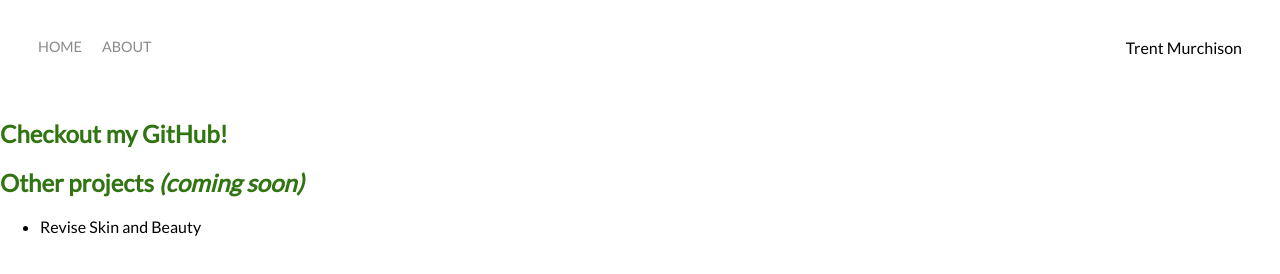
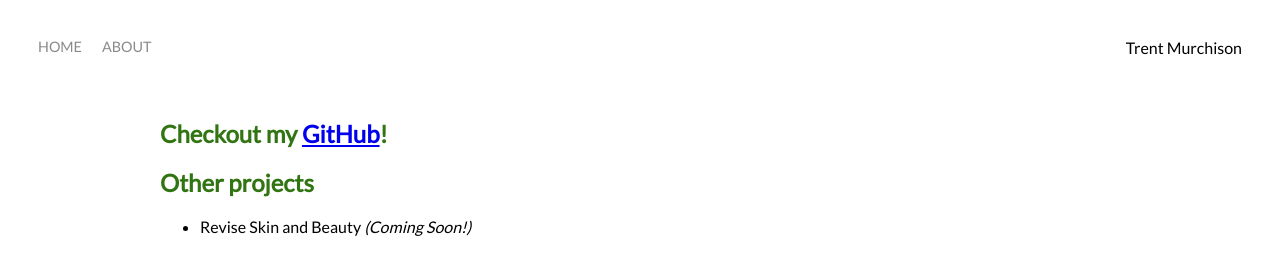
Before and after one commit to sporkenthusiast/murchisondev, a plain HTML site: page projects.html in a window 1280 px wide. Drawn offline with Linux system fonts and the light colour scheme.

Commit message:
Projects

```diff
--- a/projects.html
+++ b/projects.html
@@ -28,10 +28,10 @@
 
             <div class="content-wrapper">
                 <div class="project-wrapper">
-                    <h2> Checkout my GitHub! </h2>
-                    <h2> Other projects <i>(coming soon)</i></h2>
+                    <h2> Checkout my <a href="https://github.com/sporkenthusiast">GitHub</a>! </h2>
+                    <h2> Other projects</h2>
                     <ul>
-                        <li>Revise Skin and Beauty</li>
+                        <li>Revise Skin and Beauty <i>(Coming Soon!)</i></li>
                     </ul>
                 </div>
             </div>
--- a/styles.css
+++ b/styles.css
@@ -134,6 +134,10 @@ h1, h2{
   width: 30%;
 }
 
-.contact-wrapper {
+.contact-wrapper{
   text-align: center;
 }
+
+.project-wrapper{
+  margin-left: 20vh;
+}
```
